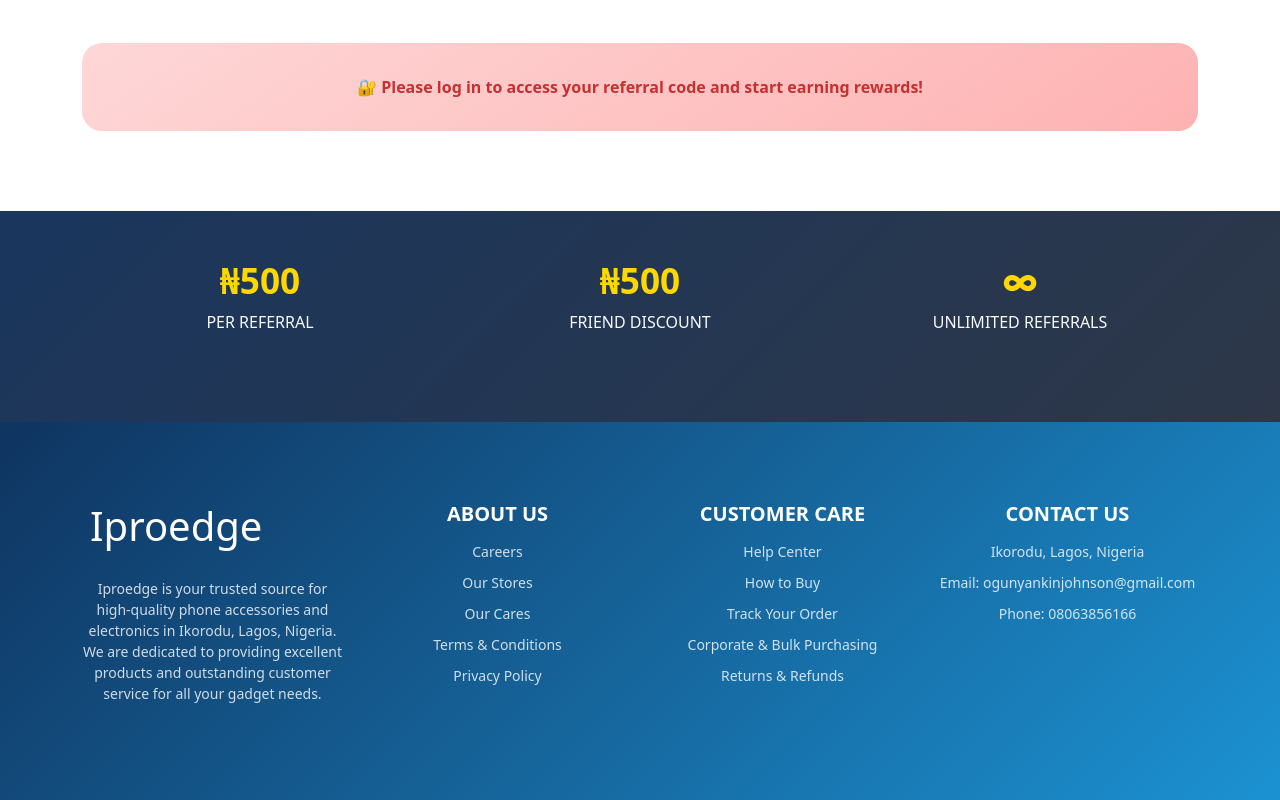
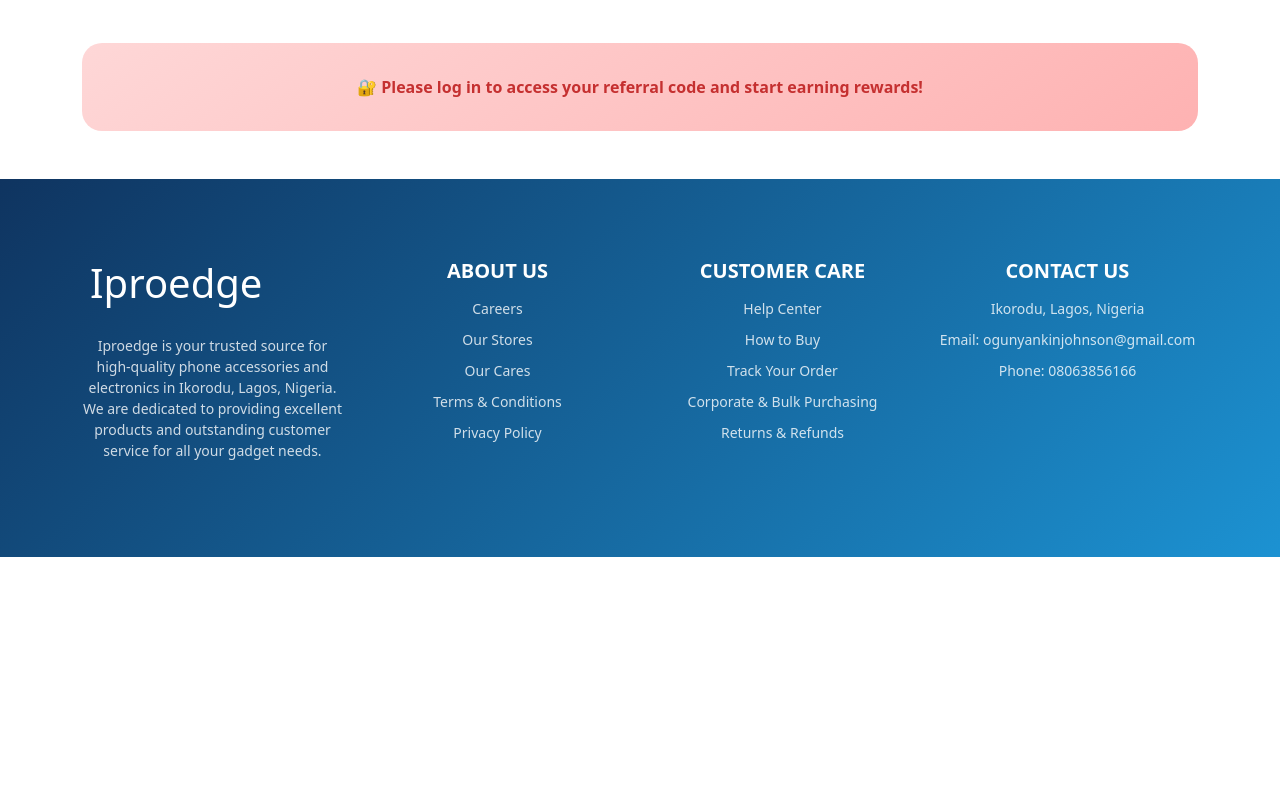
Before and after one commit to Jonzdee/iProEdge.v2, a React (Vite) app: page /refer in a window 1280 px wide. Shown: the part 887-1687 px from the top of the page. After the commit the page ends 1444 px from the top, so only its background shows below. Built offline with nearby package versions, Linux system fonts and the light colour scheme; no server answers.

Commit message:
update on ads

```diff
--- a/src/pages/ReferralPage.jsx
+++ b/src/pages/ReferralPage.jsx
@@ -264,32 +264,7 @@
         )}
       </Container>
 
-      {/* Stats Section */}
-      <div
-        style={{
-          background: "linear-gradient(135deg, #1a365d 0%, #2d3748 100%)",
-          color: "white",
-          padding: "3rem 0",
-          marginTop: "2rem",
-        }}
-      >
-        <Container>
-          <Row className="text-center">
-            {[
-              { number: "₦500", label: "Per Referral" },
-              { number: "₦500", label: "Friend Discount" },
-              { number: "∞", label: "Unlimited Referrals" },
-            ].map((stat, i) => (
-              <Col md={4} key={i} className="mb-4">
-                <h3 style={{ fontSize: "2.2rem", fontWeight: "800", color: "#ffd700" }}>
-                  {stat.number}
-                </h3>
-                <p className="text-uppercase text-light">{stat.label}</p>
-              </Col>
-            ))}
-          </Row>
-        </Container>
-      </div>
+
     </div>
   );
 };
```
